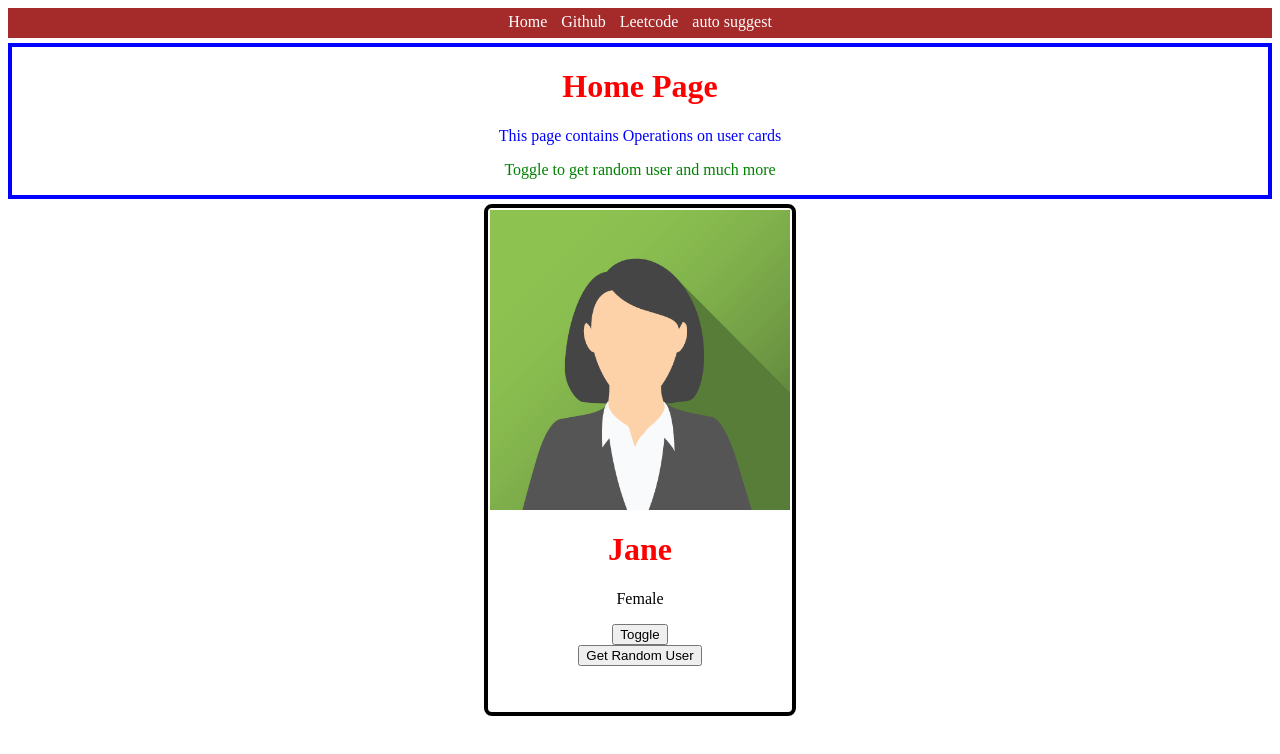
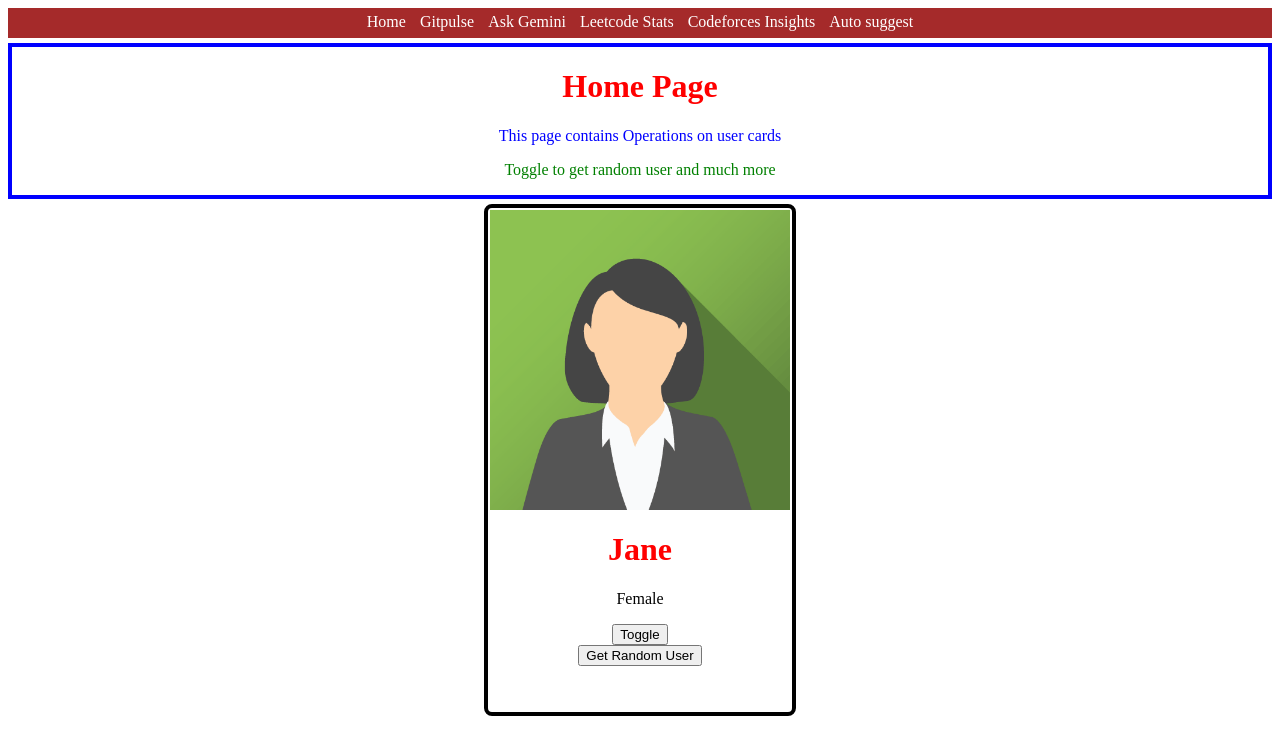
Before and after one commit to Nikshitha-02/autosuggest, a website: page frontend/index.html in a window 1280 px wide. Drawn offline with Linux system fonts and the light colour scheme.

Commit message:
update-6

```diff
--- a/frontend/index.html
+++ b/frontend/index.html
@@ -7,12 +7,24 @@
     <link rel="stylesheet" href="index.css">
 </head>
 <body>
-    <div id="nav">
+    <!-- <div id="nav">
         <a href="/">Home</a>
         <a href="./pages/github.html" target="_blank">Github</a>
         <a href="https://leetcode.com/" target="_blank">Leetcode</a>
         <a href="./autosuggest.html" target="_blank">auto suggest</a>
-    </div>
+    </div> -->
+
+
+
+  <div id="nav">
+    <a href="/"> Home </a>
+    <a href="/gitpulse.html" target="_blank"> Gitpulse </a>
+    <a href="/askgemini.html"> Ask Gemini </a>
+    <a href="/leetcode-stats.html"> Leetcode Stats </a>
+    <a href="/codeforces-insights.html"> Codeforces Insights </a>
+
+    <a href="./pages/autosuggest.html"> Auto suggest </a>
+  </div>
     <div id="home">
 
     <h1> Home Page</h1>
```
